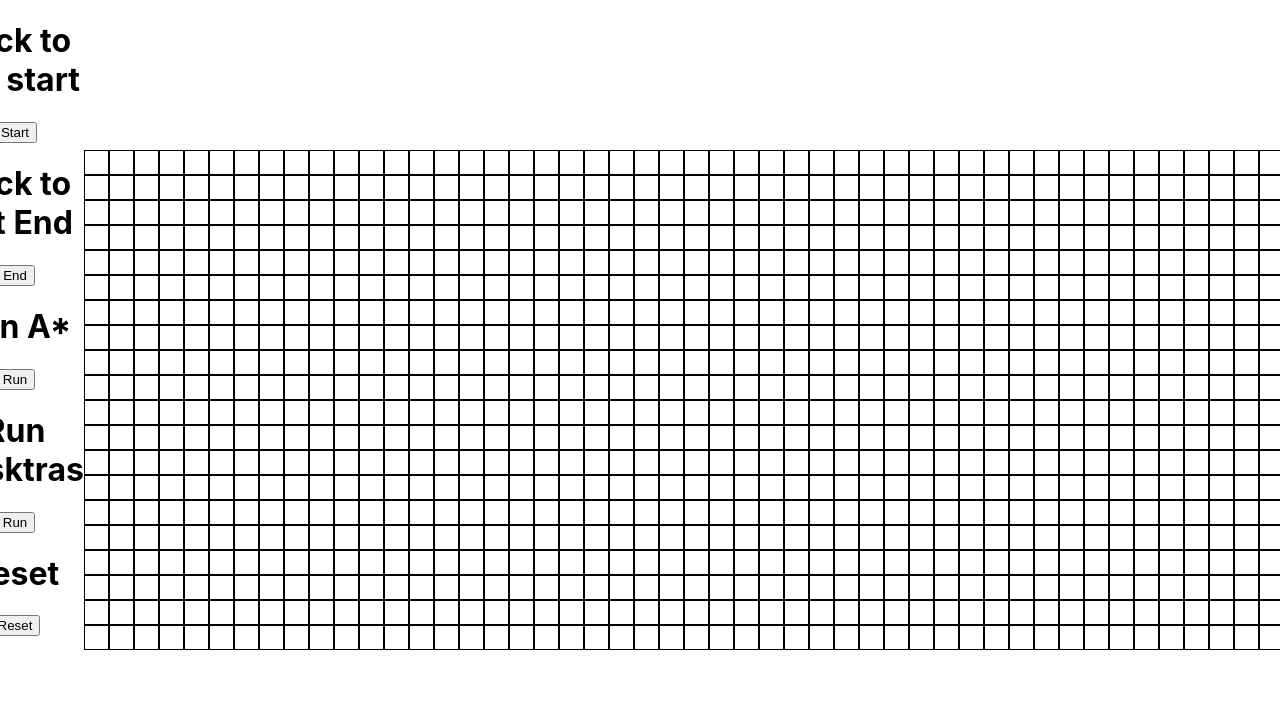
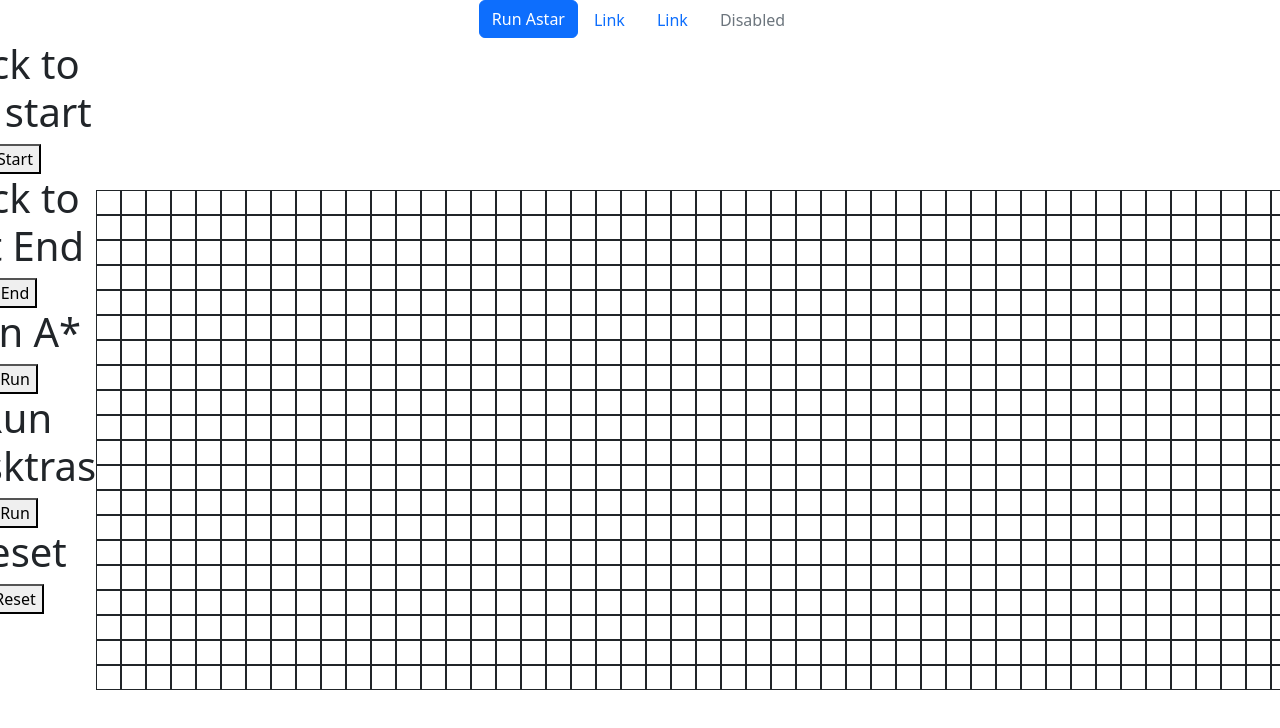
Before and after one commit to diggy63/PathfinderReact, a React (Create React App) app: page / in a window 1280 px wide. Shown: the top 728 px of the page. Built offline with nearby package versions, Linux system fonts and the light colour scheme.

Commit message:
added bootstrap for componenets

```diff
--- a/package.json
+++ b/package.json
@@ -6,7 +6,9 @@
     "@testing-library/jest-dom": "^5.16.5",
     "@testing-library/react": "^13.3.0",
     "@testing-library/user-event": "^13.5.0",
+    "bootstrap": "^5.2.0",
     "react": "^18.2.0",
+    "react-bootstrap": "^2.5.0",
     "react-dom": "^18.2.0",
     "react-scripts": "5.0.1",
     "web-vitals": "^2.1.4"
--- a/public/index.html
+++ b/public/index.html
@@ -7,7 +7,13 @@
     <meta name="theme-color" content="#000000" />
     <meta
       name="description"
-      content="Web site created using create-react-app"
+      content="Pathfinding React App"
+    />
+    <link
+      rel="stylesheet"
+      href="https://cdn.jsdelivr.net/npm/bootstrap@5.2.0-beta1/dist/css/bootstrap.min.css"
+      integrity="sha384-0evHe/X+R7YkIZDRvuzKMRqM+OrBnVFBL6DOitfPri4tjfHxaWutUpFmBp4vmVor"
+      crossorigin="anonymous"
     />
     <link rel="apple-touch-icon" href="%PUBLIC_URL%/logo192.png" />
     <!--
@@ -24,7 +30,7 @@
       work correctly both with client-side routing and a non-root public URL.
       Learn how to configure a non-root public URL by running `npm run build`.
     -->
-    <title>React App</title>
+    <title>Pathfinding App</title>
   </head>
   <body>
     <noscript>You need to enable JavaScript to run this app.</noscript>
--- a/src/App.js
+++ b/src/App.js
@@ -1,21 +1,9 @@
 import './App.css';
 import Pathfinder from './Pages/Pathfinder';
+import 'bootstrap/dist/css/bootstrap.min.css';
 
 function App() {
 
-  const ROWS = 20;
-  const COLS = 50;
-  function gridInit() {
-    const nodestart = [];
-    for (let row = 0; row < ROWS; row++) {
-      const currentRow = [];
-      for (let col = 0; col < COLS; col++) {
-        currentRow.push(createNode(col, row));
-      }
-      nodestart.push(currentRow);
-    }
-    return nodestart;
-  }
   return (
     <div className='App'>
       <Pathfinder />
@@ -23,24 +11,6 @@ function App() {
   );
 }
 
-function createNode(col, row) {
-  return {
-    col,
-    row,
-    isStart: false,
-    distance: Infinity,
-    isVisited: false,
-    isEnd: false,
-    isWall: false,
-    previousNode: null,
-  };
-}
-
-
-
-
-
-
 
 
 export default App;
--- a/src/Pages/Pathfinder.jsx
+++ b/src/Pages/Pathfinder.jsx
@@ -7,6 +7,7 @@ import Dijkstras from "../Algorithms/Dijkstras";
 
 import Node from "../components/Node/Node";
 import Options from "../components/Options/Options";
+import Header from "../components/Header/Header";
 
 export default function Pathfinder() {
   const [counter, setCounter] = useState(0);
@@ -124,6 +125,8 @@ export default function Pathfinder() {
   }
 
   return (
+    <div>
+    <Header runAstar={runAstar}/>
     <div className="container">
       <Options seeStart={seeStart} seeEnd={seeEnd} runAstar={runAstar} runDijkstras={runDijkstras} resetGrid={resetGrid} />
       <div className="grid">
@@ -137,6 +140,7 @@ export default function Pathfinder() {
           );
         })}
       </div>
+    </div>
     </div>
   );
 
--- /dev/null
+++ b/src/components/Header/Header.jsx
@@ -0,0 +1,33 @@
+import React from 'react';
+
+import { Button, Nav } from 'react-bootstrap';
+
+export default function Header({runAstar}){
+
+    function handleAlgo(){
+        runAstar()
+    }
+    return(
+        <Nav
+        className='justify-content-center'
+        activeKey="/home"
+        onSelect={(selectedKey) => alert(`selected ${selectedKey}`)}
+      >
+        <Nav.Item>
+          <Button onClick={handleAlgo}>Run Astar</Button>
+        </Nav.Item>
+        <Nav.Item>
+          <Nav.Link eventKey="link-1">Link</Nav.Link>
+        </Nav.Item>
+        <Nav.Item>
+          <Nav.Link eventKey="link-2">Link</Nav.Link>
+        </Nav.Item>
+        <Nav.Item>
+          <Nav.Link eventKey="disabled" disabled>
+            Disabled
+          </Nav.Link>
+        </Nav.Item>
+      </Nav>
+
+    )
+}
```
Also changed, not shown: 1 other file (tests, documents, lock files or other folders).
